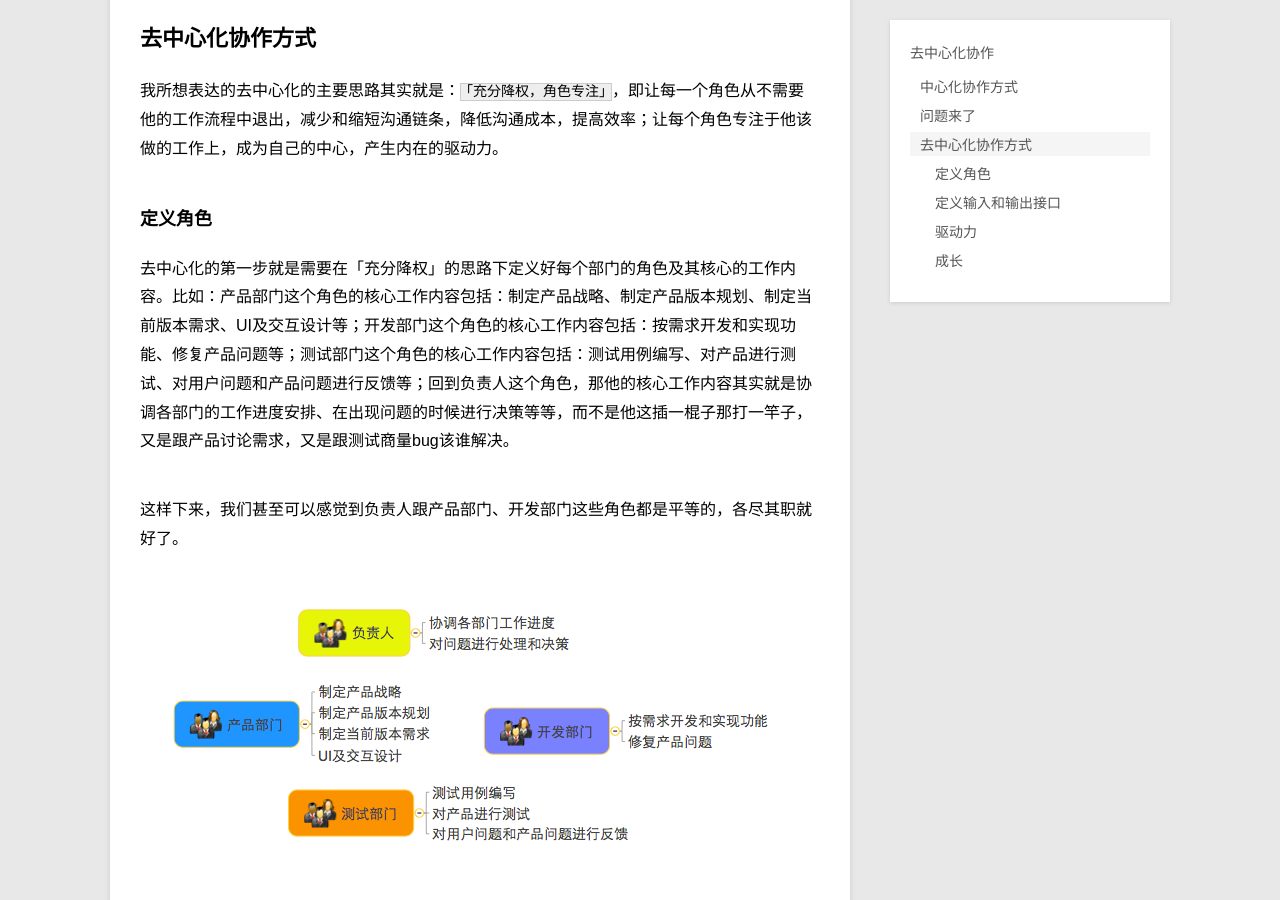
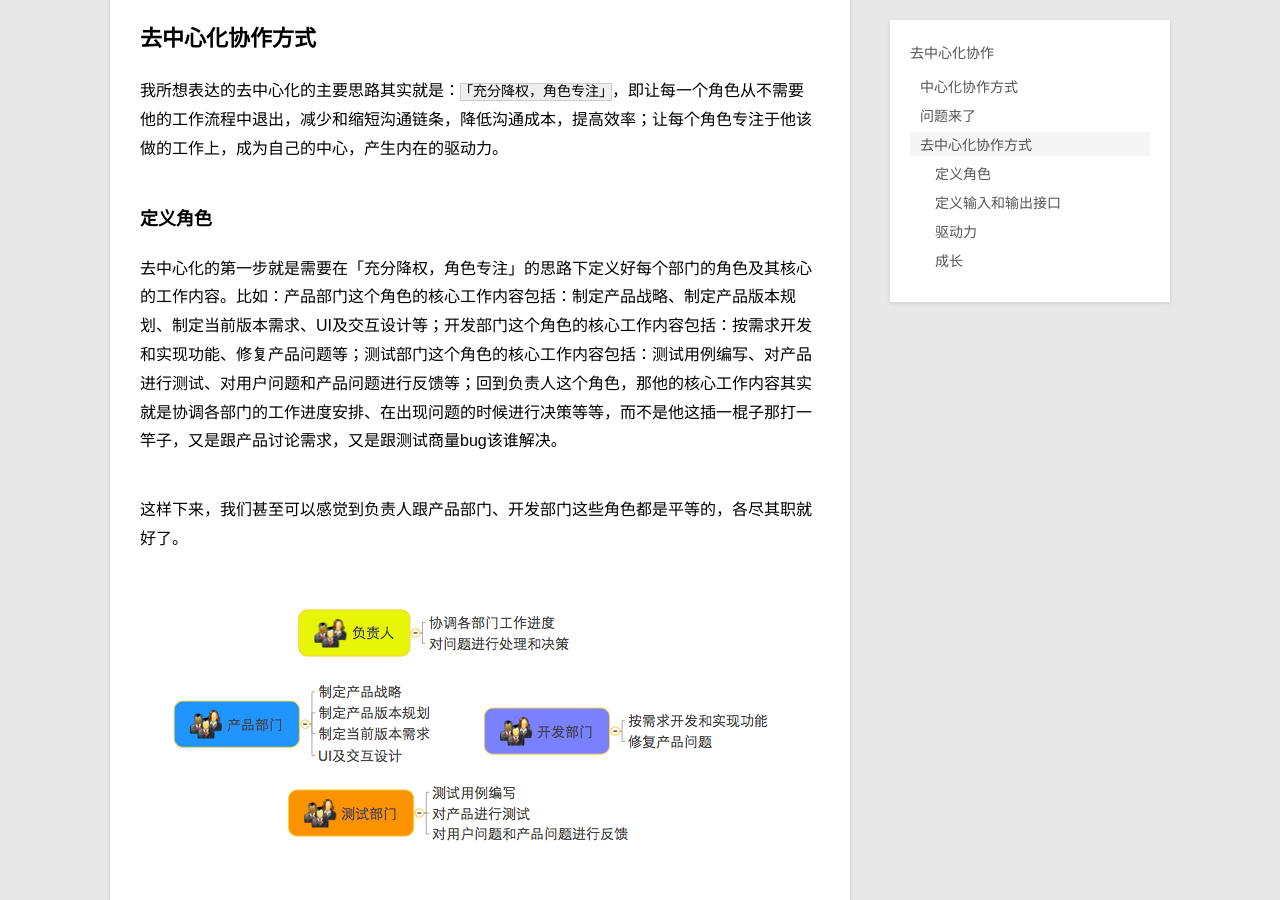
Before and after one commit to samirchen/samirchen.github.io, a Jekyll site: the page built from _posts/opinion/2014-11-29-decentralized-cooperation.md, in a window 1280 px wide and 900 px high, scrolled down 1289 px. Built offline with Jekyll 4.4.1, drawn with Linux system fonts in a browser that asks for light colours; Markdown is read by kramdown in place of the engine named in the settings.

Commit message:
update blog

```diff
--- a/_posts/opinion/2014-11-29-decentralized-cooperation.md
+++ b/_posts/opinion/2014-11-29-decentralized-cooperation.md
@@ -27,7 +27,7 @@ tag: management, cooperation, decentralization
 我所想表达的去中心化的主要思路其实就是：`「充分降权，角色专注」`，即让每一个角色从不需要他的工作流程中退出，减少和缩短沟通链条，降低沟通成本，提高效率；让每个角色专注于他该做的工作上，成为自己的中心，产生内在的驱动力。
 
 ###定义角色
-去中心化的第一步就是需要在「充分降权」的思路下定义好每个部门的角色及其核心的工作内容。比如：产品部门这个角色的核心工作内容包括：制定产品战略、制定产品版本规划、制定当前版本需求、UI及交互设计等；开发部门这个角色的核心工作内容包括：按需求开发和实现功能、修复产品问题等；测试部门这个角色的核心工作内容包括：测试用例编写、对产品进行测试、对用户问题和产品问题进行反馈等；回到负责人这个角色，那他的核心工作内容其实就是协调各部门的工作进度安排、在出现问题的时候进行决策等等，而不是他这插一棍子那打一竿子，又是跟产品讨论需求，又是跟测试商量bug该谁解决。
+去中心化的第一步就是需要在「充分降权，角色专注」的思路下定义好每个部门的角色及其核心的工作内容。比如：产品部门这个角色的核心工作内容包括：制定产品战略、制定产品版本规划、制定当前版本需求、UI及交互设计等；开发部门这个角色的核心工作内容包括：按需求开发和实现功能、修复产品问题等；测试部门这个角色的核心工作内容包括：测试用例编写、对产品进行测试、对用户问题和产品问题进行反馈等；回到负责人这个角色，那他的核心工作内容其实就是协调各部门的工作进度安排、在出现问题的时候进行决策等等，而不是他这插一棍子那打一竿子，又是跟产品讨论需求，又是跟测试商量bug该谁解决。
 
 这样下来，我们甚至可以感觉到负责人跟产品部门、开发部门这些角色都是平等的，各尽其职就好了。
 
```
